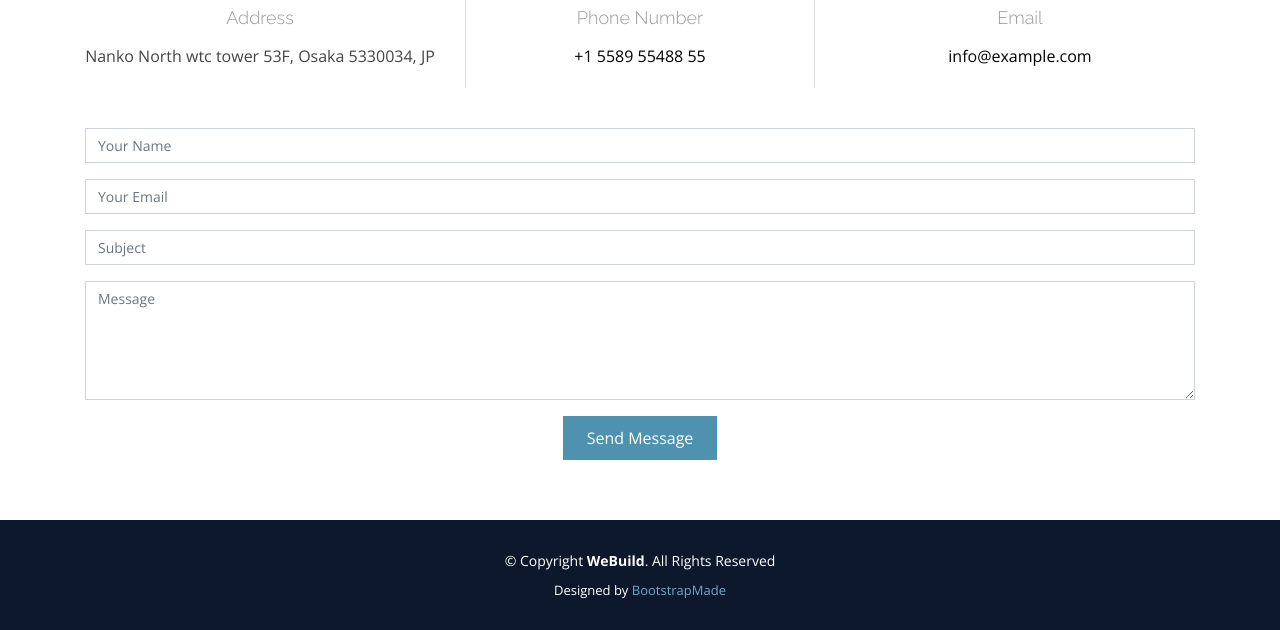
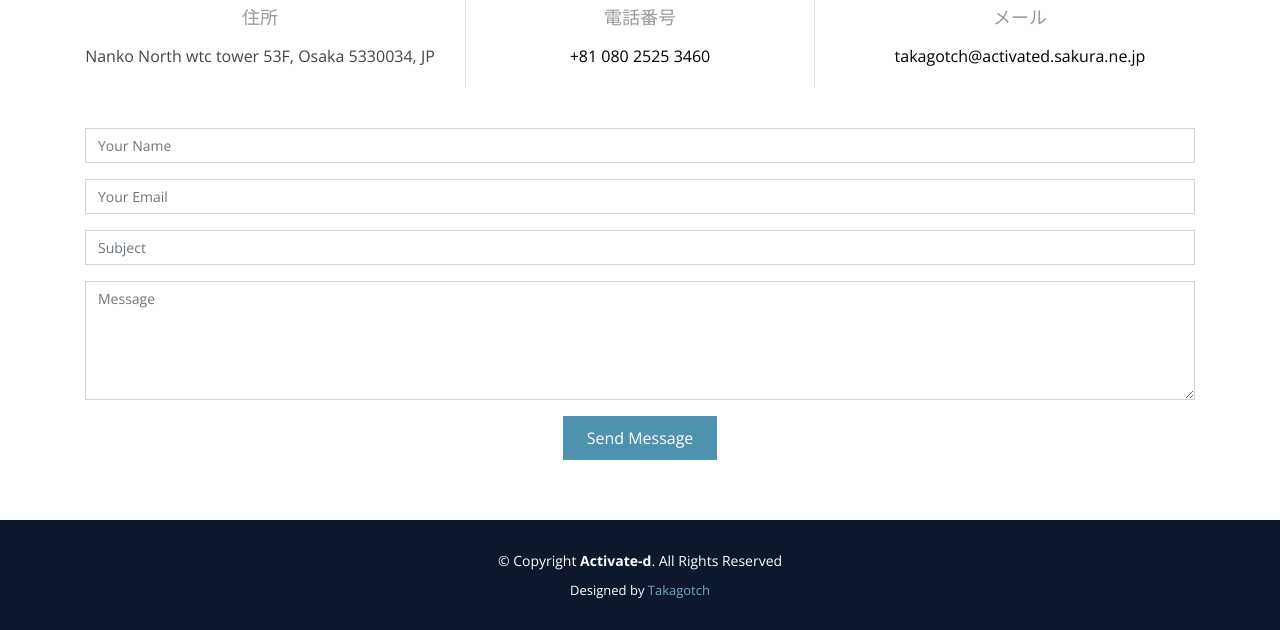
Before and after one commit to takagotch/o2808, a plain HTML site: page index.html in a window 1280 px wide. Shown: the part 1019-1649 px from the top of the page. Drawn offline with nearby package versions, Linux system fonts and the light colour scheme.

Commit message:
Update index.html

```diff
--- a/index.html
+++ b/index.html
@@ -5,7 +5,7 @@
   <meta charset="utf-8">
   <meta content="width=device-width, initial-scale=1.0" name="viewport">
 
-  <title>WeBuild - Bootstrap Coming Soon Template</title>
+  <title>2021カウントダウンアプリ - Activate-d</title>
   <meta content="" name="descriptison">
   <meta content="" name="keywords">
 
@@ -55,7 +55,7 @@
     <div class="hero-container">
       <h1>Countdown Wallpaper</h1>
       <h2>We're working hard to improve our website and we'll ready to launch after</h2>
-      <div class="countdown" data-count="2020/12/3" data-template="%w weeks %d days <br> %H:%M:%S"></div>
+      <div class="countdown" data-count="2021/01/01" data-template="%w weeks %d days <br> %H:%M:%S"></div>
 
       <form action="forms/notify.php" method="post" role="form" class="php-email-form">
         <div class="row no-gutters">
@@ -94,7 +94,7 @@
           <div class="col-md-4">
             <div class="contact-address">
               <i class="icofont-google-map"></i>
-              <h3>Address</h3>
+              <h3>住所</h3>
               <address>Nanko North wtc tower 53F, Osaka 5330034, JP</address>
             </div>
           </div>
@@ -102,16 +102,16 @@
           <div class="col-md-4">
             <div class="contact-phone">
               <i class="icofont-phone"></i>
-              <h3>Phone Number</h3>
-              <p><a href="tel:+155895548855">+1 5589 55488 55</a></p>
+              <h3>電話番号</h3>
+              <p><a href="tel:+8108025253460">+81 080 2525 3460</a></p>
             </div>
           </div>
 
           <div class="col-md-4">
             <div class="contact-email">
               <i class="icofont-envelope"></i>
-              <h3>Email</h3>
-              <p><a href="mailto:info@example.com">info@example.com</a></p>
+              <h3>メール</h3>
+              <p><a href="mailto:takagotch@activated.sakura.ne.jp">takagotch@activated.sakura.ne.jp</a></p>
             </div>
           </div>
 
@@ -153,14 +153,14 @@
   <footer id="footer">
     <div class="container">
       <div class="copyright">
-        &copy; Copyright <strong><span>WeBuild</span></strong>. All Rights Reserved
+        &copy; Copyright <strong><span>Activate-d</span></strong>. All Rights Reserved
       </div>
       <div class="credits">
         <!-- All the links in the footer should remain intact. -->
         <!-- You can delete the links only if you purchased the pro version. -->
         <!-- Licensing information: https://bootstrapmade.com/license/ -->
         <!-- Purchase the pro version with working PHP/AJAX contact form: https://bootstrapmade.com/free-bootstrap-coming-soon-template-countdwon/ -->
-        Designed by <a href="https://bootstrapmade.com/">BootstrapMade</a>
+        Designed by <a href="https://tkvtv.com/">Takagotch</a>
       </div>
     </div>
   </footer><!-- End #footer -->
```
